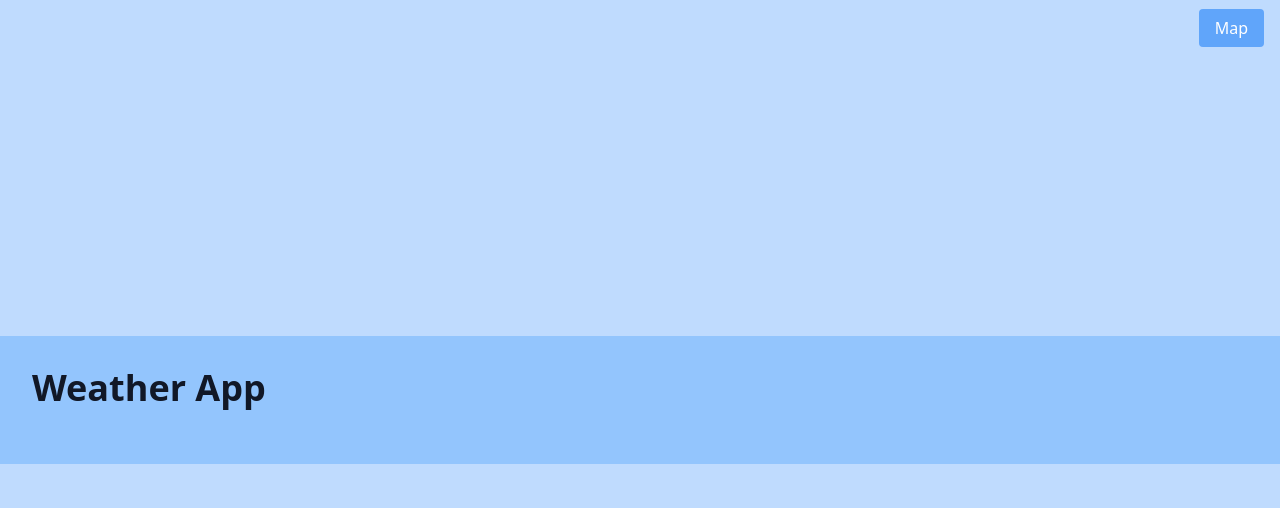
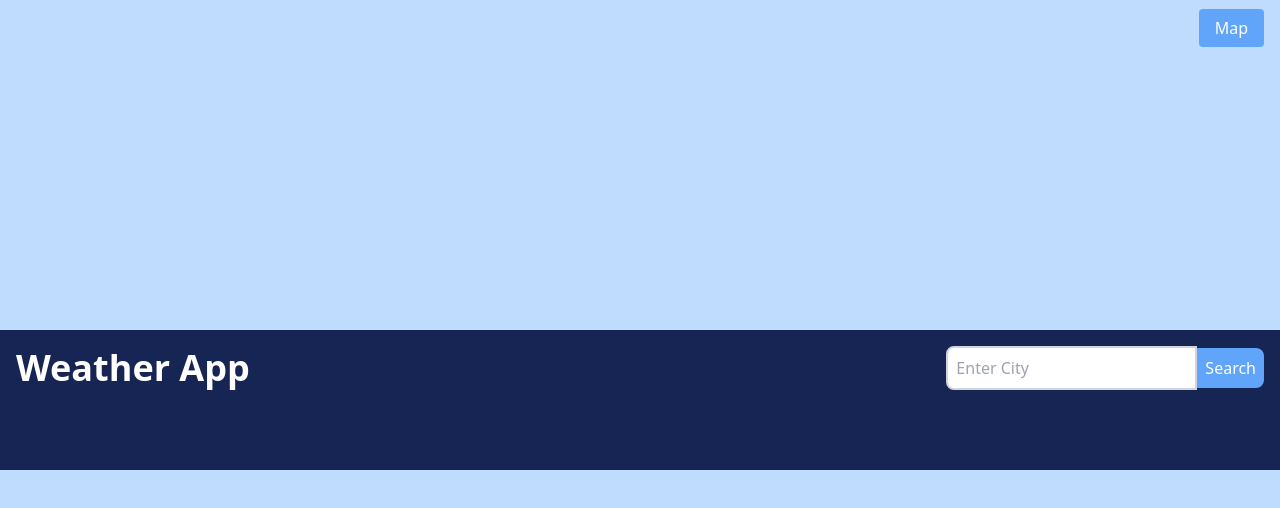
Before and after one commit to AShozi/WeatherApp, a website built with Vite: page index.html in a window 1280 px wide. Built offline with nearby package versions, Linux system fonts and the light colour scheme; no server answers.

Commit message:
refactor: :art: cleaned up the main view

```diff
--- a/index.html
+++ b/index.html
@@ -13,14 +13,32 @@
   <body
     class="bg-blue-200 text-gray-800 min-h-screen flex flex-col items-center justify-center"
   >
-    <!-- Button at the top right corner -->
+    <!-- Header with Search Bar -->
+    <header class="w-full bg-blue-950 p-4 flex items-center justify-between">
+      <h1 class="text-4xl font-extrabold text-white">Weather App</h1>
+      <form id="searchForm" class="flex items-center">
+        <input
+          type="text"
+          id="searchBar"
+          class="p-2 rounded-l-lg border-2 border-gray-300"
+          placeholder="Enter City"
+        />
+        <button
+          type="submit"
+          class="p-2 bg-blue-400 text-white rounded-r-lg hover:bg-blue-300 transition"
+        >
+          Search
+        </button>
+      </form>
+    </header>
+
+    <!-- Main Content Area -->
     <div id="app" class="flex w-full h-full">
       <!-- Current Weather Section -->
       <div
         id="currentWeather"
-        class="flex-1 bg-blue-300 p-8 overflow-auto transition-all duration-300"
+        class="flex-1 bg-blue-950 p-8 overflow-auto transition-all duration-300"
       >
-        <h1 class="text-4xl font-extrabold mb-6 text-gray-900">Weather App</h1>
         <div id="cityList" class="city-list grid grid-cols-1 gap-4"></div>
       </div>
 
```
